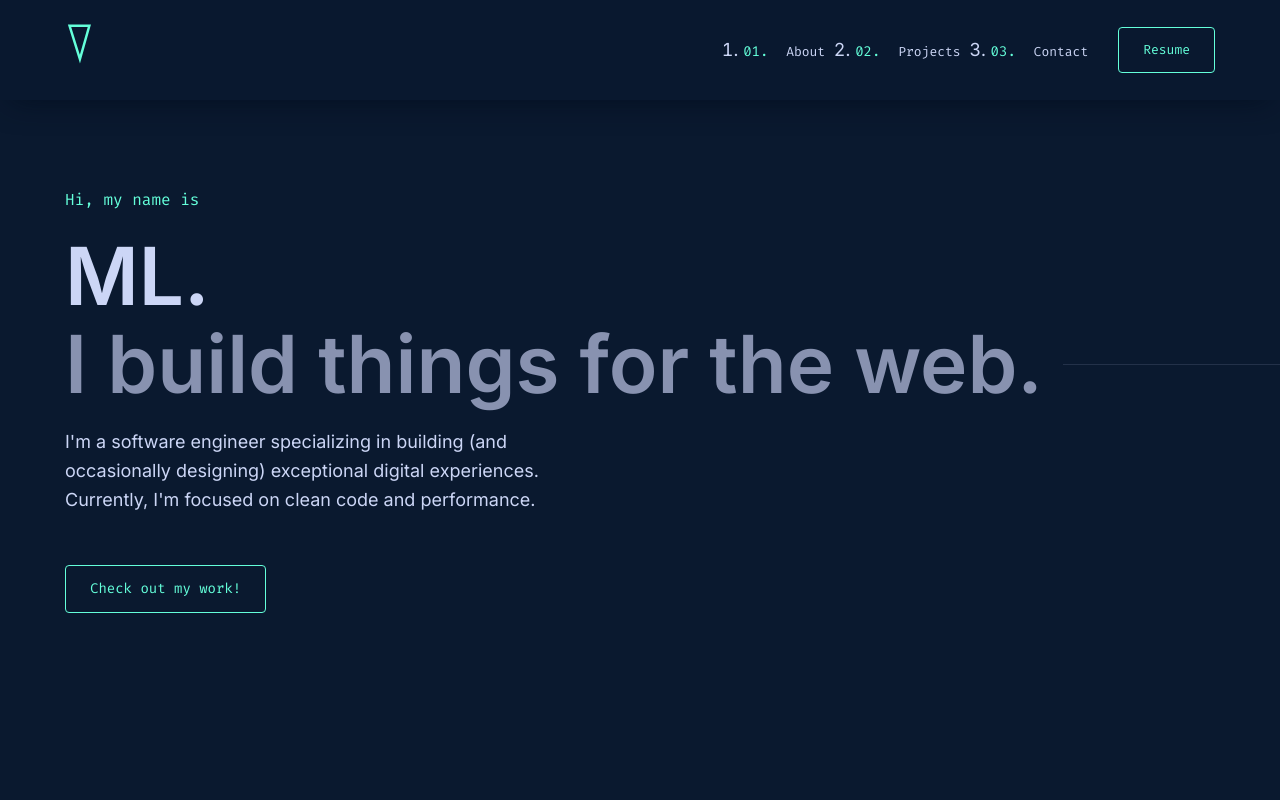
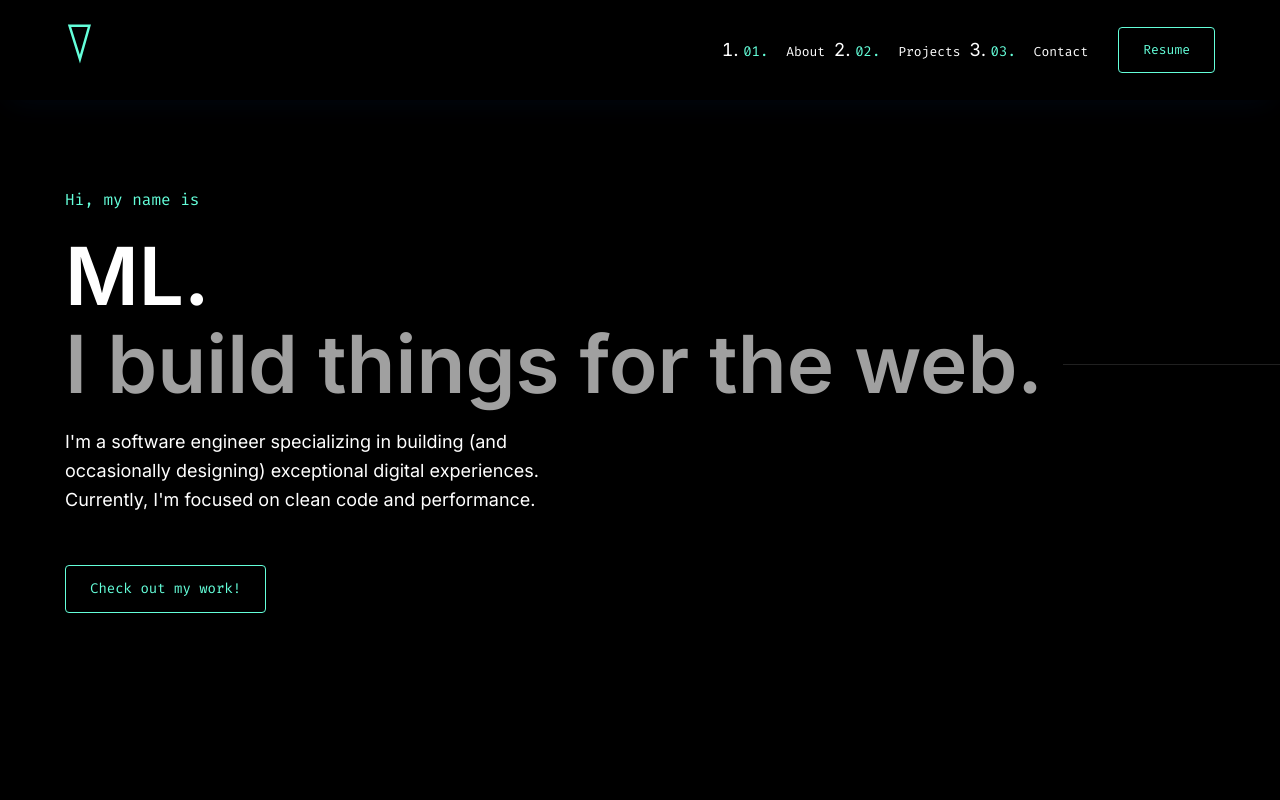
Before and after one commit to MuskanLalani12/Portfolio-, a plain HTML site: page index.html in a window 1280 px wide. Shown: the top 800 px of the page. Drawn offline with Linux system fonts and the light colour scheme.

Commit message:
Update theme to True Dark Mode

```diff
--- a/styles.css
+++ b/styles.css
@@ -1,12 +1,15 @@
 /* --- Variables & Reset (Keep mostly same but expanded) --- */
 :root {
-    --bg-color: #0a192f;
-    --bg-light: #112240;
-    --text-primary: #ccd6f6;
-    --text-secondary: #8892b0;
+    --bg-color: #000000;
+    /* Pure Black */
+    --bg-light: #121212;
+    /* Dark Gray for cards */
+    --text-primary: #ffffff;
+    --text-secondary: #a0a0a0;
     --accent: #64ffda;
+    /* Keep Teal accent or change to #bb86fc (Purple) if preferred */
     --accent-tint: rgba(100, 255, 218, 0.1);
-    --white: #e6f1ff;
+    --white: #ffffff;
     --font-heading: 'Inter', sans-serif;
     --font-body: 'Inter', sans-serif;
     --font-mono: 'Fira Code', monospace;
@@ -147,8 +150,8 @@ header {
     top: 0;
     width: 100%;
     height: var(--nav-height);
-    background-color: rgba(10, 25, 47, 0.85);
-    /* Glassmorphism base */
+    background-color: rgba(0, 0, 0, 0.85);
+    /* Black Glassmorphism */
     backdrop-filter: blur(10px);
     z-index: 1000;
     transition: var(--transition);
```
